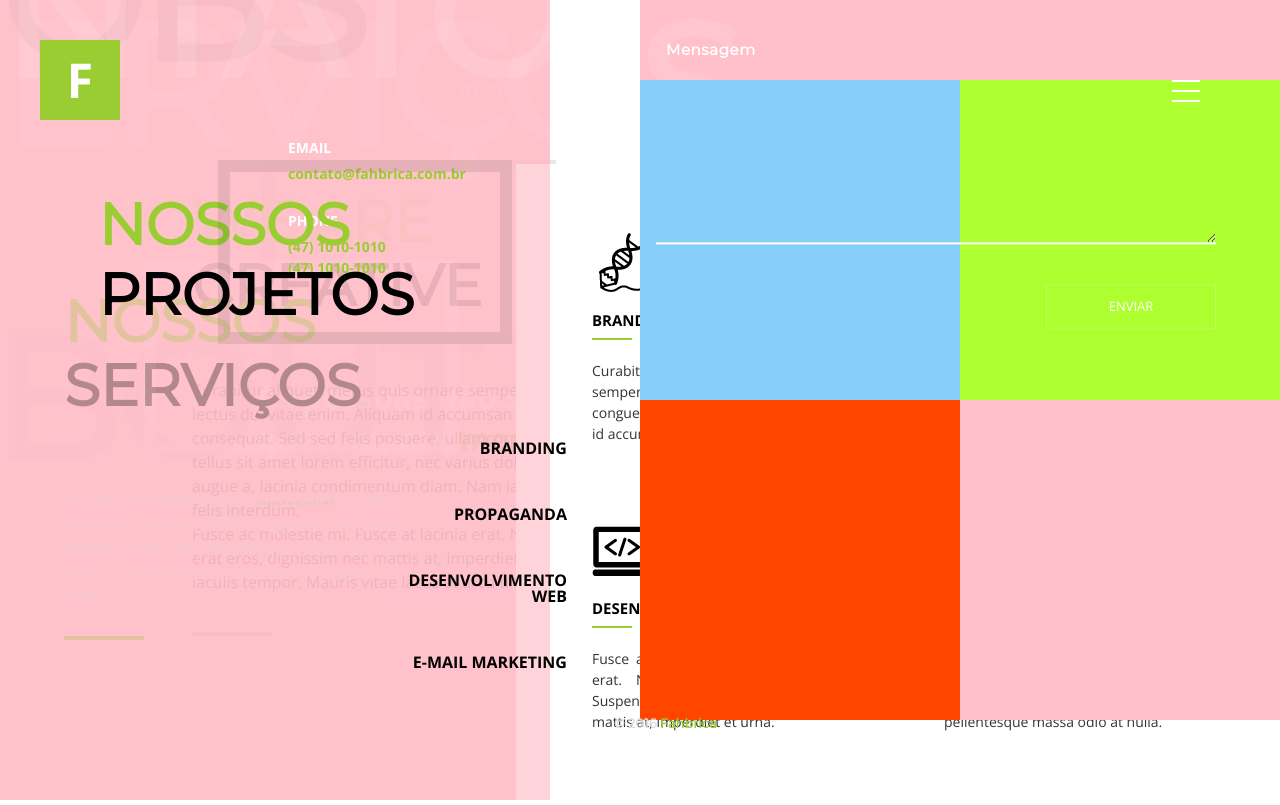
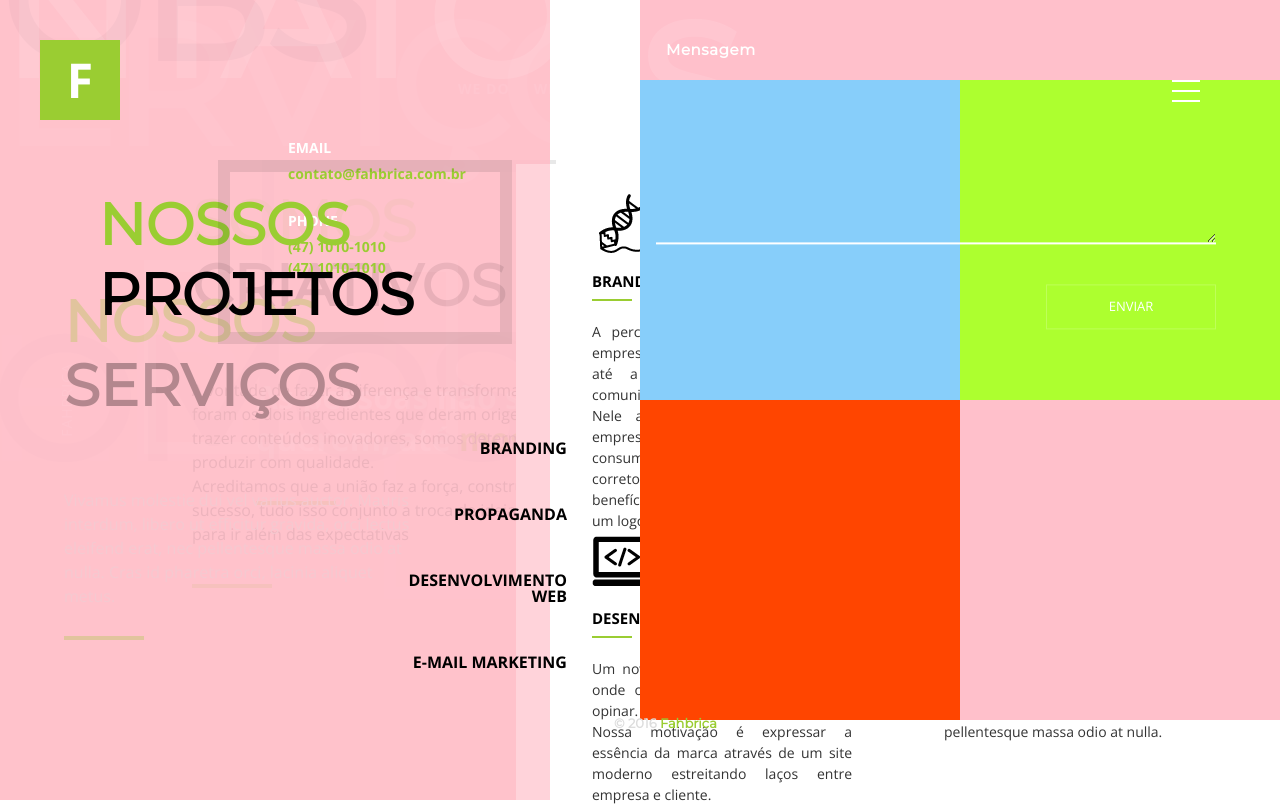
Before and after one commit to Fahbrica/fahbricasite, a plain HTML site: page index.html in a window 1280 px wide. Drawn offline with nearby package versions, Linux system fonts and the light colour scheme; a script that the page names is missing.

Commit message:
Adicionados textos

```diff
--- a/index.html
+++ b/index.html
@@ -35,21 +35,16 @@
           <hr>
         </div>
       </div>
-      <div id="section-who" class="section"><span class="big-title">Bout</span>
+      <div id="section-who" class="section"><span class="big-title">OMOS</span>
         <div id="who-carroussel"></div>
         <div id="who-text"><span class="box-border"></span>
-          <div class="section-title"><span class="highlight">We are</span> creative</div>
+          <div class="section-title"><span class="highlight">Somos</span> Criativos</div>
           <p>
-
-            Curabitur aliquet, metus quis ornare semper, magna nibh tincidunt ante, et congue lectus dui vitae enim.
-            Aliquam id accumsan erat. Mauris vitae sem vel nulla facilisis consequat. Sed sed felis posuere, ullamcorper
-            orci id, fringilla ipsum. Integer dapibus tellus sit amet lorem efficitur, nec varius dolor volutpat. Donec
-            nisl lacus, tempor quis augue a, lacinia condimentum diam. Nam iaculis quam vel enim faucibus, eget tincidunt felis interdum.</br>
-            Fusce ac molestie mi. Fusce at lacinia erat. Nam sodales blandit ornare. Suspendisse erat eros, dignissim nec
-            mattis at, imperdiet et urna. Curabitur consectetur justo ut iaculis tempor. Mauris vitae lacus et arcu ultrices ullamcorper.
+            A vontade de fazer a diferença e transformar ideias em uma comunicação atrativa foram os dois ingredientes que deram origem à FAHBRICA. Sabendo da necessidade de trazer conteúdos inovadores, somos determinados em produzi-los e, acima de tudo: produzir com qualidade.</br>
+            Acreditamos que a união faz a força, construindo uma trajetória de aprendizagem e sucesso, tudo isso conjunto a troca de ideias e a compreensão do negócio do cliente para ir além das expectativas
           </p>
           <hr>
-        </div><span class="big-title">Creativ</span>
+        </div><span class="big-title">Criativ</span>
       </div>
       <div id="section-what" class="section">
         <div class="div-color"></div><span class="big-title">erviços</span>
@@ -68,9 +63,9 @@
             <h2>Branding</h2>
             <div class="hr-service"></div>
             <p>
-
-              Curabitur aliquet, metus quis ornare semper, magna nibh tincidunt ante,
-              et congue lectus dui vitae enim. Aliquam id accumsan erat.
+              A percepção que o cliente tem da empresa ou produto, desde a marca até a identidade visual e uma comunicação que envolve o público.
+              Nele aplicamos estratégias para a empresa estar na mente do consumidor com o posicionamento correto: refletindo seus valores e benefícios.
+              O branding não é apenas um logotipo e sim o DNA da marca.
             </p>
           </div>
           <div class="item-service">
@@ -78,9 +73,7 @@
             <h2>Propaganda</h2>
             <div class="hr-service"></div>
             <p>
-
-              Sed mattis ipsum leo, et tincidunt erat ullamcorper ut. Fusce cursus odio mi,
-              ut aliquam magna dapibus a. Vivamus auctor tempor odio id ornare.
+              Já dizia um velho e sábio ditado: A propaganda é a alma do negócio. Ela é, também, uma arte! Priorizamos conhecer cada marca e seu mercado, para depois nos aprofundarmos nos clientes com o objetivo de criar desejo e amor pela marca usando materiais impressos e também plataformas digitais.
             </p>
           </div>
           <div class="item-service">
@@ -88,9 +81,8 @@
             <h2>Desenvolvimento Web</h2>
             <div class="hr-service"></div>
             <p>
-
-              Fusce ac molestie mi. Fusce at lacinia erat. Nam sodales blandit ornare. Suspendisse
-              erat eros, dignissim nec mattis at, imperdiet et urna.
+              Um novo caminho para se expressar, onde o mundo inteiro pode ouvir e opinar.
+              A web é, sem dúvidas, sedutora! Nossa motivação é expressar a essência da marca através de um site moderno estreitando laços entre empresa e cliente.
             </p>
           </div>
           <div class="item-service">
```
